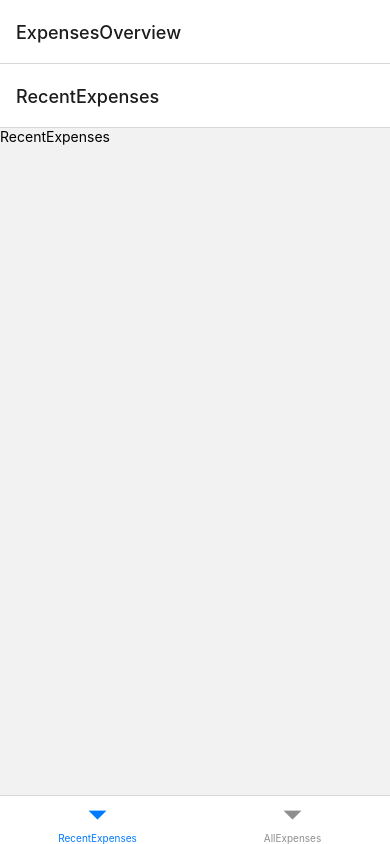
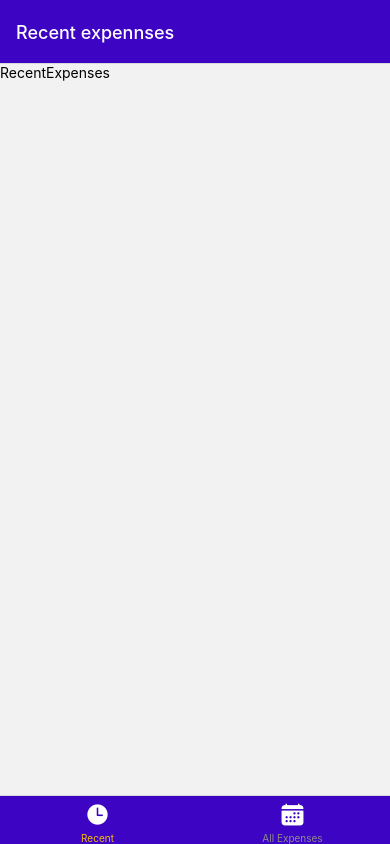
Before and after one commit to Richardudeh4/expenses-app, a React Native app: screen / in a window 390 px wide. Built offline with nearby package versions, Linux system fonts and the light colour scheme.

Commit message:
added styling to the bottom tab

```diff
--- a/App.tsx
+++ b/App.tsx
@@ -6,15 +6,37 @@ import { StyleSheet, Text, View } from 'react-native';
 import ManageExpenses from './screens/ManageExpenses';
 import RecentExpenses from './screens/RecentExpenses';
 import AllExpenses from './screens/AllExpenses';
+import { GlobalStyles } from './constants/styles';
+import {Ionicons} from "@expo/vector-icons"
+
 
 const Stack = createNativeStackNavigator();
 const BottomTabs = createBottomTabNavigator();
 
 function ExpensesOverview(){
   return(
-  <BottomTabs.Navigator>
-    <BottomTabs.Screen name='RecentExpenses' component={RecentExpenses}/>
-    <BottomTabs.Screen name="AllExpenses" component={AllExpenses}/>
+  <BottomTabs.Navigator screenOptions={{
+    headerStyle: {backgroundColor:GlobalStyles.colors.primary500},
+    headerTintColor: "white",
+    tabBarStyle: {backgroundColor: GlobalStyles.colors.primary500},
+    tabBarActiveTintColor: GlobalStyles.colors.accent500,
+  }}>
+    <BottomTabs.Screen name='RecentExpenses' component={RecentExpenses} options={{
+      title: "Recent expennses",
+      tabBarLabel: "Recent",
+      tabBarIcon: ({color, size}) => (
+         <Ionicons name="time" color="white" size={25}/>
+        )
+    }} />
+    <BottomTabs.Screen name="AllExpenses" component={AllExpenses}
+    options={{
+      title: "All Expenses",
+      tabBarLabel: "All Expenses",
+      tabBarIcon: ({color, size}) => (
+        <Ionicons name="calendar" color="white" size={25}/>
+      )
+    }}
+    />
   </BottomTabs.Navigator>
   )
 }
@@ -26,7 +48,7 @@ export default function App() {
       <NavigationContainer>
       <Stack.Navigator initialRouteName='ExpensesOverview'>
         <Stack.Screen name='ManageExpense' component={ManageExpenses}/>
-        <Stack.Screen name="ExpensesOverview" component={ExpensesOverview}/>
+        <Stack.Screen name="ExpensesOverview" component={ExpensesOverview} options={{headerShown: false}}/>
       </Stack.Navigator>
       </NavigationContainer>
     </>
--- /dev/null
+++ b/constants/styles.js
@@ -0,0 +1,16 @@
+export const GlobalStyles = {
+    colors: {
+      primary50: '#e4d9fd',
+      primary100: '#c6affc',
+      primary200: '#a281f0',
+      primary400: '#5721d4',
+      primary500: '#3e04c3',
+      primary700: '#2d0689',
+      primary800: '#200364',
+      accent500: '#f7bc0c',
+      error50: '#fcc4e4',
+      error500: '#9b095c',
+      gray500: '#39324a',
+      gray700: '#221c30',
+    },
+  };
```
